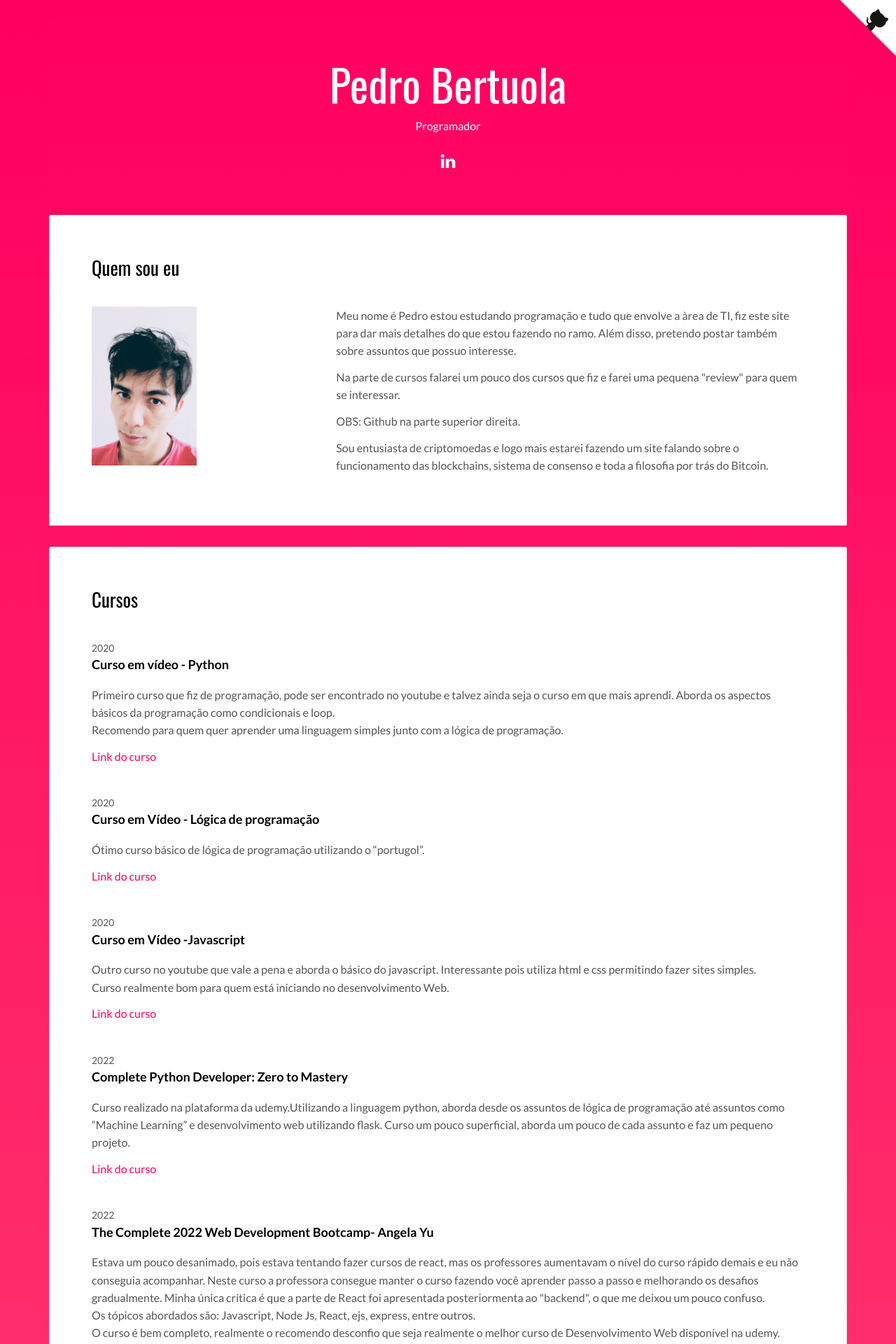
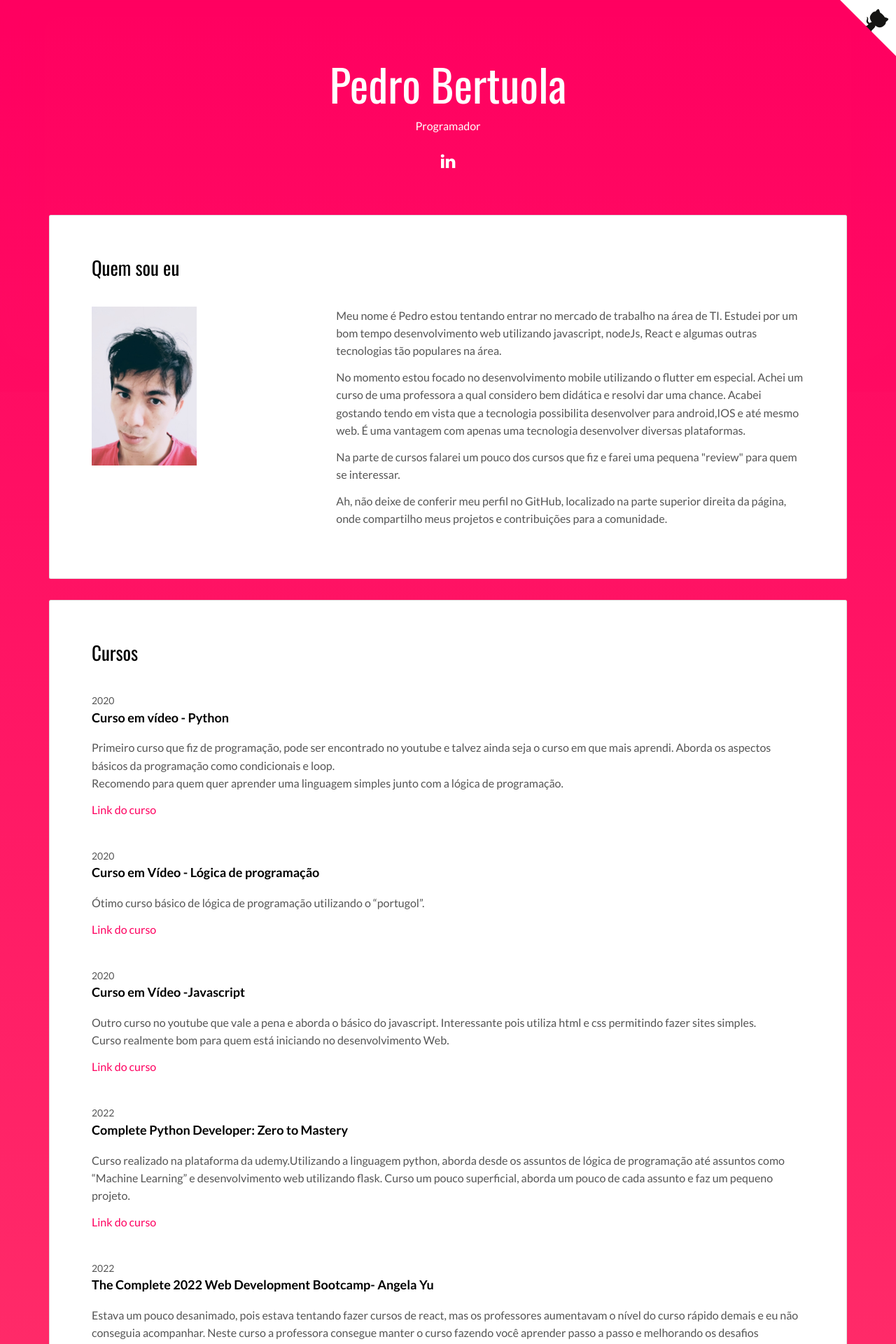
Before and after one commit to Pedrobertuola/portfo2, a Flask app: page / in a window 1280 px wide. Shown: the top 1920 px of the page at 70% size. Run offline with Flask 3, Linux system fonts and the light colour scheme; some libraries are stand-ins or nearby versions.

Commit message:
flutter way added

```diff
--- a/server.py
+++ b/server.py
@@ -36,3 +36,12 @@ def favicon():
     return send_from_directory(os.path.join(app.root_path, 'static'),
     'coffee.ico', mimetype="image/coffee.ico")
  """
+
+"""
+
+ to run the app:
+ export FLASK_APP=server.py
+ export FLASK_ENV=development
+ flask run
+
+ """
--- a/templates/index.html
+++ b/templates/index.html
@@ -137,19 +137,20 @@
                   </div>
                   <div class="col-md-8">
                     <p>
-                      Meu nome é Pedro estou estudando programação e tudo que envolve a àrea de TI, fiz este site para dar mais detalhes do que
-                      estou fazendo no ramo. Além disso, pretendo postar também sobre
-                      assuntos que possuo interesse.
+                      Meu nome é Pedro estou tentando entrar no mercado de trabalho na área de TI.
+                      Estudei por um bom tempo desenvolvimento web utilizando javascript, nodeJs, React e algumas
+                      outras tecnologias tão populares na área.
                     </p>
+                    <p>No momento estou focado no desenvolvimento
+                      mobile utilizando o flutter em especial. Achei um curso de uma professora a qual considero
+                      bem didática e resolvi dar uma chance. Acabei gostando tendo em vista que a tecnologia possibilita
+                      desenvolver para android,IOS e até mesmo web. É uma vantagem com apenas uma tecnologia desenvolver diversas plataformas.</p>
                     <p>
                       Na parte de cursos falarei um pouco dos cursos que fiz e
                       farei uma pequena "review" para quem se interessar.
                     </p>
-                    <p>OBS: Github na parte superior direita.</p>
-                    <p>Sou entusiasta de criptomoedas e logo mais estarei fazendo um site
-                      falando sobre o funcionamento das blockchains, sistema de consenso e
-                      toda a filosofia por trás do Bitcoin.
-                    </p>
+                    <p>Ah, não deixe de conferir meu perfil no GitHub, localizado na parte superior direita da página, onde compartilho meus projetos e contribuições para a comunidade.</p>
+
                   </div>
                 </div>
               </div>
@@ -251,7 +252,8 @@
                     apresentada posteriormenta ao "backend", o que me deixou um
                     pouco confuso.<br />
                     Os tópicos abordados são: Javascript, Node Js, React, ejs, express, entre outros.<br>
-                    O curso é bem completo, realmente o recomendo desconfio que seja realmente o
+                    O curso é bem completo, realmente o recomendo.<br>
+                     desconfio que seja realmente o
                     melhor curso de Desenvolvimento Web disponível na udemy.
                   </p>
                   <a
@@ -280,6 +282,28 @@
                     >Link do curso</a
                   >
                 </div>
+                <div class="work-experience">
+                  <small class="date">2022</small>
+                  <h3 class="h5 date-title">
+                    The Complete Flutter Development Bootcamp with Dart - Angela Yu
+                  </h3>
+
+                  <p>
+                    Curso sem palavras, talvez seja o mais didático de flutter na udemy. A linguagem utilizada é o dart,
+                    uma linguagem "tipada" que no começo causa certo incômodo, principalmente pra quem começou com python,
+                    pois declarar o tipo de cada variavel as vezes é um incômodo.<br>
+                    Voltando a falar do curso, está um pouco desatualizado e a linguagem mudou bastante,
+                    mas nada que uma pesquisada não resolva.<br>
+                    Os projetos são interessantes e você sente que realmente está progredindo.<br>
+                    Outro curso nota 10.
+
+                  </p>
+                  <a
+                    href="https://www.udemy.com/course/flutter-bootcamp-with-dart/"
+                    >Link do curso</a
+                  ><br />
+
+                </div>
                 <br>
                 <br>
                 <h2><a
@@ -287,6 +311,8 @@
                 >Link dos meus certificados</a
               ></h2>
               </div>
+
+
             </div>
 
 
@@ -342,6 +368,7 @@
                 é mais importante do que fazer um curso por algumas horas na semana e não ter mais contato com o idioma que está tentando se aprender.<br>
                 Não sou fluente, mas consigo ter um bom entendimento e quando tenho oportunidade
                 converso com estrangeiros na academia.
+                <br>
                 <a href="https://www.duolingo.com/profile/PedroBertu6">Siga-me no Duolingo</a>
 
                </p>
```
